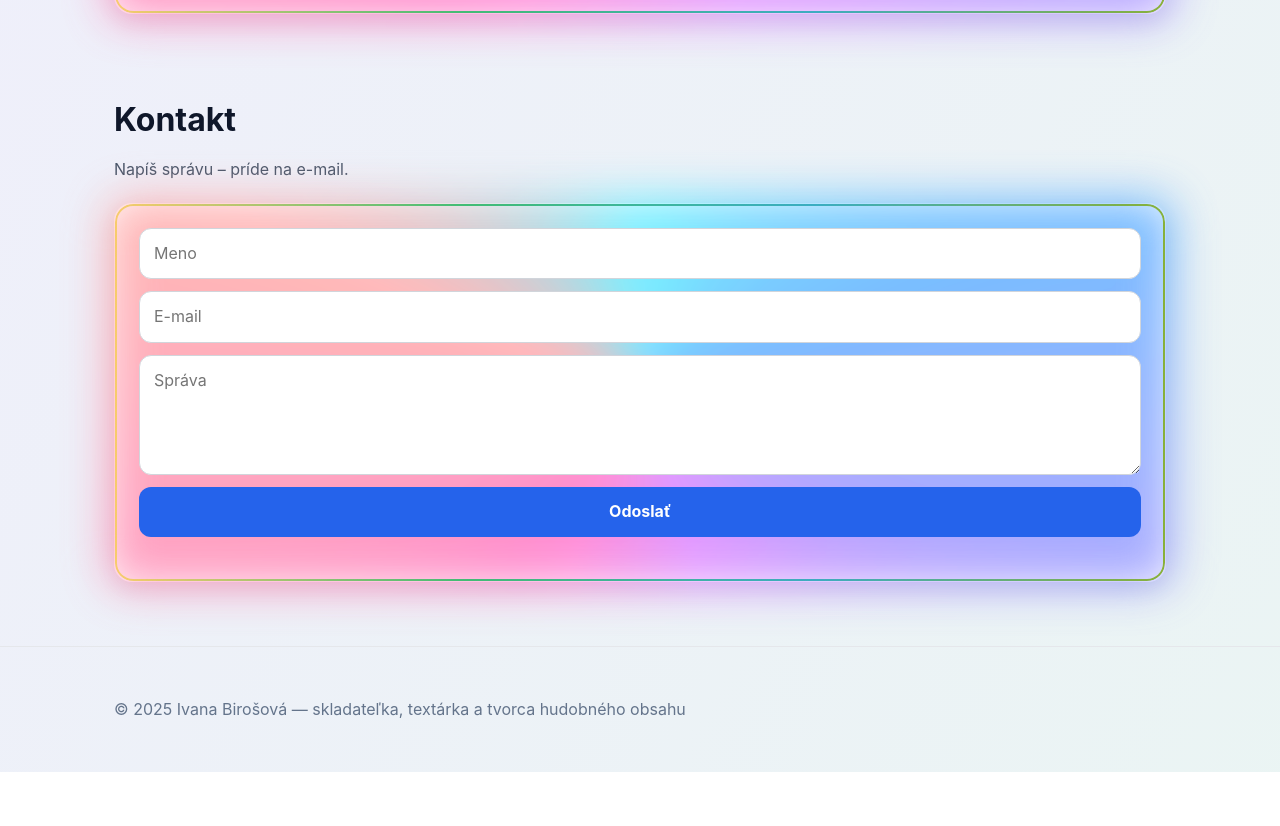
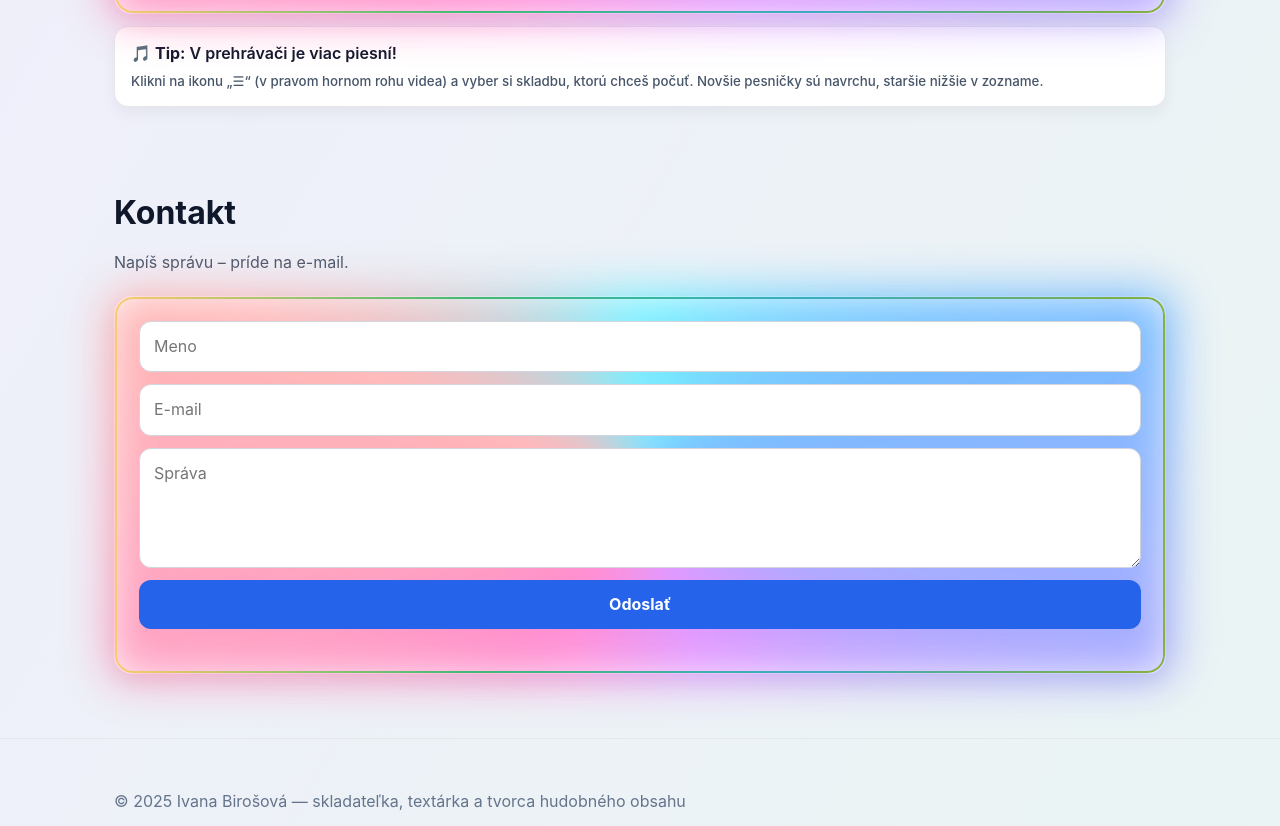
Before and after one commit to IvanaBirosova/birosova-web, a website: page index.html in a window 1280 px wide. Shown: the part 2136-2962 px from the top of the page. Before the commit the page ends 2908 px from the top, so only its background shows below. Drawn offline with Linux system fonts and the light colour scheme.

Commit message:
Galéria: pridaný tip k playlistu (desktop aj mobil)

```diff
--- a/index.html
+++ b/index.html
@@ -84,6 +84,19 @@
     .ratio{ position:relative; width:100%; padding-top:56.25%; }
     .ratio iframe{ position:absolute; inset:0; width:100%; height:100%; border:0; }
 
+    /* --- doplnené: vysvetľujúci tip pod playlistom --- */
+    .playlist-tip{
+      margin-top:12px;
+      padding:14px 16px;
+      border-radius:14px;
+      border:1px solid var(--border);
+      background:#fff;
+      color:#0f172a;
+      box-shadow:0 6px 16px rgba(0,0,0,.05);
+      font-weight:600;
+    }
+    .playlist-tip small{ display:block; color:var(--muted); font-weight:500; margin-top:4px; }
+
     form{ display:grid; gap:12px; }
     input,textarea,button{ font:inherit; }
     input,textarea{ padding:12px 14px; border-radius:12px; border:1px solid #d1d5db; background:#fff; }
@@ -136,7 +149,6 @@
     .ms-info h4{ margin:0 0 6px; font-size:14px; color:#fff; }
     .ms-info p{ margin:0; font-size:12px; line-height:1.5; color:#cbd5e1; }
     .ms-info .close{ position:absolute; top:6px; right:8px; background:transparent; border:0; color:#94a3b8; font-size:18px; cursor:pointer; padding:2px; line-height:1; }
-    .ms-info .close:hover,.ms-info .close:focus-visible{ color:#e2e8f0; }
 
     @media (max-width:768px){
       .nav{ gap:10px; }
@@ -277,6 +289,12 @@
             loading="lazy"
             referrerpolicy="strict-origin-when-cross-origin"></iframe>
         </div>
+      </div>
+
+      <!-- TIP k playlistu -->
+      <div class="playlist-tip" role="note" aria-label="Tip k prehrávaču">
+        🎵 <strong>Tip:</strong> V prehrávači je viac piesní!
+        <small>Klikni na ikonu „☰“ (v pravom hornom rohu videa) a vyber si skladbu, ktorú chceš počuť. Novšie pesničky sú navrchu, staršie nižšie v zozname.</small>
       </div>
     </section>
 
```
Also changed, not shown: m-galeria.html (+38 -7 lines).
